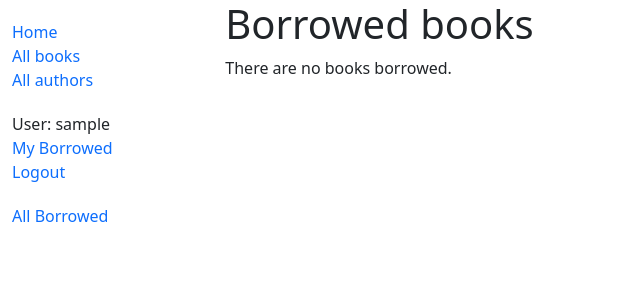
After one commit to mikhailDyoshin/The_Local_Library_website, a Django app: page /catalog/allbooks/ in a window 1280 px wide. The commit adds this page. Shown: the top 300 px of the page, without its empty margins (0-640 px from the left). Run offline with Django 4.2, Linux system fonts and the light colour scheme; the visitor is signed in with stand-in values (Sample User, id 1); data that the repository does not hold is empty.

Commit message:
Added a permission option to a librarian group
Updated a Meta class in BookInstance model, created a view that displays all borrowed books and added a permission to it, then created a template that shows to a librarian all borrowed books, added a link to the generic template that only librarian can see. And mapped the urls.

```diff
--- a/locallibrary/catalog/models.py
+++ b/locallibrary/catalog/models.py
@@ -83,6 +83,9 @@ class BookInstance(models.Model):
     class Meta:
         ordering = ['due_back']
 
+        permissions = (("can_mark_returned", "Set book as returned"),)
+
+
     @property
     def is_overdue(self):
         """Determines if the book is overdue based on due date and current date."""
--- a/locallibrary/catalog/templates/catalog/author_list.html
+++ b/locallibrary/catalog/templates/catalog/author_list.html
@@ -12,8 +12,8 @@
                 <a href="{{ author.get_absolute_url }}">
                     {{ author.first_name }}
                     {{ author.last_name }}
-                    ({{ author.date_of_birth }} - {{ author.date_of_death }})
                 </a>
+                ({{ author.date_of_birth }} - {{ author.date_of_death }})
             </li>
         {% endfor %}
         </ul>
--- a/locallibrary/catalog/templates/catalog/base_generic.html
+++ b/locallibrary/catalog/templates/catalog/base_generic.html
@@ -25,18 +25,25 @@
                             <li><a href="{% url 'index' %}">Home</a></li>
                             <li><a href="{% url 'books' %}">All books</a></li>
                             <li><a href="{% url 'authors' %}">All authors</a></li>
+                        </ul>
 
                             {% if user.is_authenticated %}
+                            <ul class="sidebar-nav">
                                 <li>User: {{ user.get_username }}</li>
                                 <li><a href="{% url 'my-borrowed' %}">My Borrowed</a></li>
                                 <li><a href="{% url 'logout' %}?next={{ request.path }}">Logout</a></li>
+                            </ul>
                             {% else %}
-                                <li><a href="{% url 'login' %}?next={{ request.path }}">Login</a></li>
+                                <ul class="sidebar-nav">
+                                    <li><a href="{% url 'login' %}?next={{ request.path }}">Login</a></li>
+                                </ul>
                             {% endif %}
-                        </ul>
 
-
-
+                        {% if perms.catalog.can_mark_returned %}
+                            <ul class="sidebar-nav">
+                                <li><a href="{% url 'all-borrowed' %}">All Borrowed</a></li>
+                            </ul>
+                        {% endif %}
                     {% endblock %}
 
                     {% block pagination %}
--- /dev/null
+++ b/locallibrary/catalog/templates/catalog/bookinstance_list_all_borrowed.html
@@ -0,0 +1,19 @@
+{% extends "catalog/base_generic.html" %}
+
+{% block content %}
+    <h1>Borrowed books</h1>
+
+    {% if bookinstance_list %}
+    <ul>
+
+      {% for bookinst in bookinstance_list %}
+      <li class="{% if bookinst.is_overdue %}text-danger{% endif %}">
+        <a href="{% url 'book-detail' bookinst.book.pk %}">{{ bookinst.book.title }}</a> ({{ bookinst.due_back }})
+      </li>
+      {% endfor %}
+    </ul>
+
+    {% else %}
+      <p>There are no books borrowed.</p>
+    {% endif %}
+{% endblock %}
--- a/locallibrary/catalog/urls.py
+++ b/locallibrary/catalog/urls.py
@@ -12,3 +12,7 @@ urlpatterns = [
 urlpatterns += [
     path('mybooks/', views.LoanedBooksByUserListView.as_view(), name='my-borrowed'),
 ]
+
+urlpatterns += [
+    path('allbooks/', views.AllLoanedBooksView.as_view(), name='all-borrowed'),
+]
--- a/locallibrary/catalog/views.py
+++ b/locallibrary/catalog/views.py
@@ -2,6 +2,7 @@ from django.shortcuts import render
 from .models import Book, Author, BookInstance, Genre
 from django.views import generic
 from django.contrib.auth.mixins import LoginRequiredMixin
+from django.contrib.auth.mixins import PermissionRequiredMixin
 
 
 def index(request):
@@ -69,15 +70,27 @@ class AuthorDetailView(LoginRequiredMixin, generic.DetailView):
 
     template_name = 'catalog/author_detail.html'
 
+
 class LoanedBooksByUserListView(LoginRequiredMixin,generic.ListView):
     """Generic class-based view listing books on loan to current user."""
     model = BookInstance
     template_name = 'catalog/bookinstance_list_borrowed_user.html'
     paginate_by = 10
 
-
-
     def get_queryset(self):
         borrowed_books = BookInstance.objects.filter(borrower=self.request.user)
         on_loan_books = borrowed_books.filter(status__exact='o').order_by('due_back')
         return on_loan_books
+
+
+class AllLoanedBooksView(PermissionRequiredMixin, generic.ListView):
+    """Generic class-based view listing books on loan to all users."""
+    permission_required = 'catalog.can_mark_returned'
+
+    template_name = 'catalog/bookinstance_list_all_borrowed.html'
+    paginate_by = 10
+
+    def get_queryset(self):
+        all_borrowed_books = BookInstance.objects.all()
+        all_on_loan_books = all_borrowed_books.filter(status__exact='o').order_by('due_back')
+        return all_on_loan_books
```
